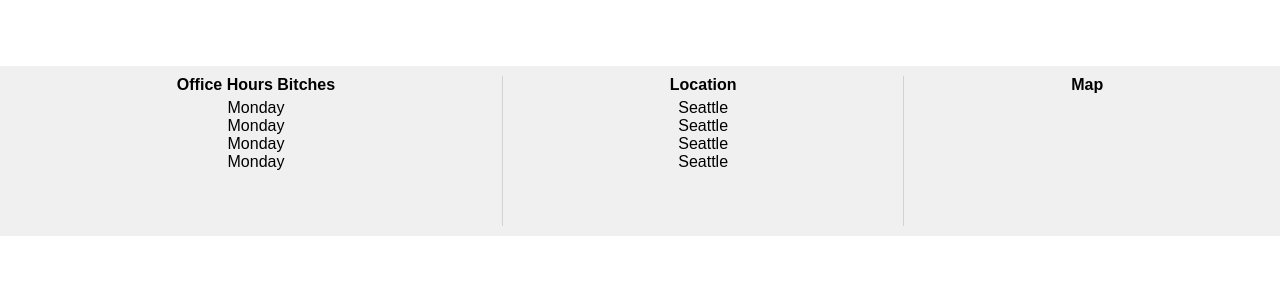
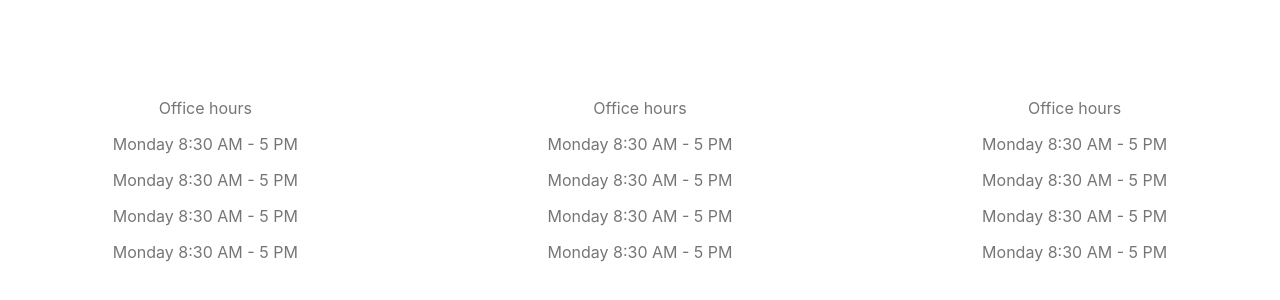
Before and after one commit to jambao24/bergin-prosthodontics, a React (Create React App) app: page / in a window 1280 px wide. Shown: the part 1040-1340 px from the top of the page. Before the commit the page ends 1276 px from the top, so only its background shows below. Built offline with nearby package versions, Linux system fonts and the light colour scheme.

Commit message:
Use box instead

```diff
--- a/src/components/ContactInfo/ContactInfo.js
+++ b/src/components/ContactInfo/ContactInfo.js
@@ -1,31 +1,58 @@
 import React from 'react';
-import "./ContactInfo.css"
-import Divider from '@material-ui/core/Divider';
+import { makeStyles } from '@material-ui/core/styles';
+import {Grid, Box} from '@material-ui/core';
+import { ThemeProvider } from '@material-ui/styles';
+import Theme from "../../Theme";
+
+const useStyles = makeStyles((theme) => ({
+  root: {
+    flexGrow: 1,
+  },
+  paper: {
+    padding: theme.spacing(2),
+    textAlign: 'center',
+    color: theme.palette.text.secondary,
+  },
+}));
 
 const ContactInfo = () => {
+  const classes = useStyles();
+
   return (
-    <div className="ContactInfo">
-      <div className="ContactInfo_Column">
-        <p className="ContactInfo_Title">Office Hours Bitches</p>
-        <p>Monday</p>
-        <p>Monday</p>
-        <p>Monday</p>
-        <p>Monday</p>
+    <ThemeProvider theme={Theme}>
+      <div className={classes.root}>
+        <Grid container spacing={3}>
+          <Grid item xs={4}>
+            <Box flexDirection="column" className={classes.paper}>
+              <p>Office hours</p>
+              <p>Monday 8:30 AM - 5 PM</p>
+              <p>Monday 8:30 AM - 5 PM</p>
+              <p>Monday 8:30 AM - 5 PM</p>
+              <p>Monday 8:30 AM - 5 PM</p>
+            </Box>
+          </Grid>
+          <Grid item xs={4}>
+            <Box className={classes.paper}>
+              <p>Office hours</p>
+              <p>Monday 8:30 AM - 5 PM</p>
+              <p>Monday 8:30 AM - 5 PM</p>
+              <p>Monday 8:30 AM - 5 PM</p>
+              <p>Monday 8:30 AM - 5 PM</p>
+            </Box>
+          </Grid>
+          <Grid item xs={4}>
+            <Box className={classes.paper}>
+              <p>Office hours</p>
+              <p>Monday 8:30 AM - 5 PM</p>
+              <p>Monday 8:30 AM - 5 PM</p>
+              <p>Monday 8:30 AM - 5 PM</p>
+              <p>Monday 8:30 AM - 5 PM</p>
+            </Box>
+          </Grid>
+        </Grid>
       </div>
-      <Divider orientation="vertical" flexItem />
-      <div className="ContactInfo_Column">
-        <p className="ContactInfo_Title">Location</p>
-        <p>Seattle</p>
-        <p>Seattle</p>
-        <p>Seattle</p>
-        <p>Seattle</p>
-      </div>
-      <Divider orientation="vertical" flexItem />
-      <div className="ContactInfo_Column">
-        <p className="ContactInfo_Title">Map</p>
-      </div>
-    </div>
-  )
+    </ThemeProvider>
+  );
 }
 
 export default ContactInfo;
```
